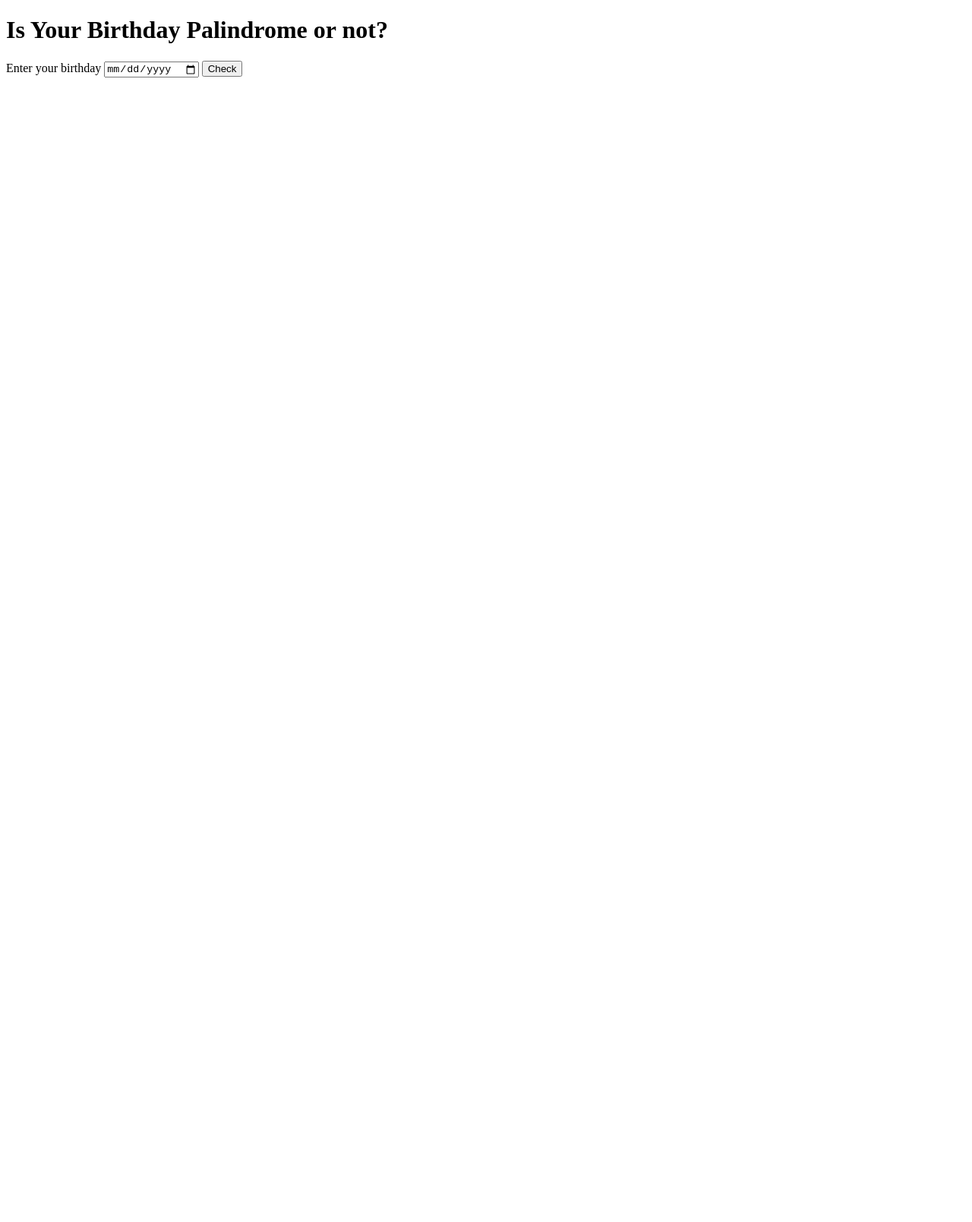
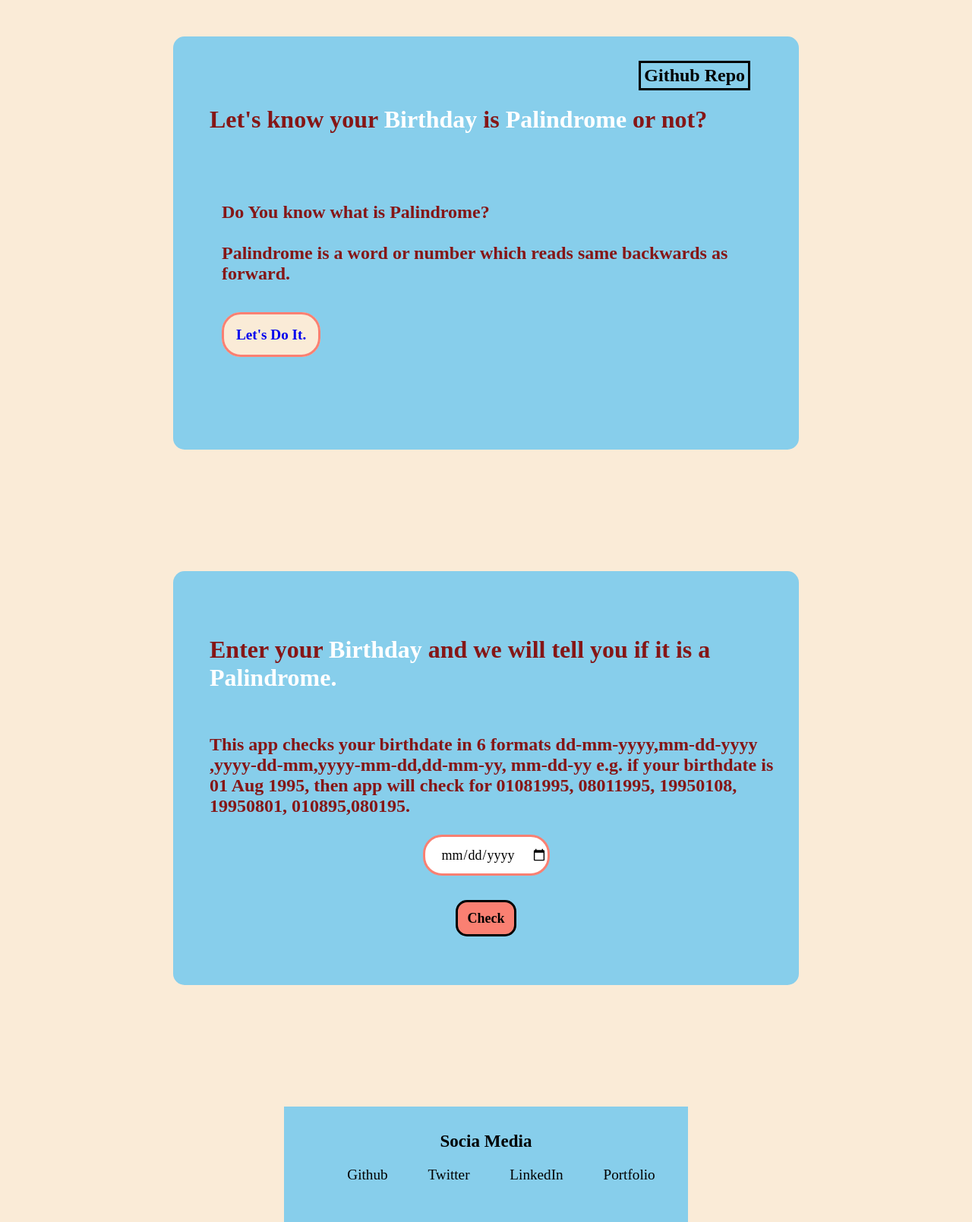
Before and after one commit to shuklahimanshu81/Is-Your-Birthday-Palindrome, a plain HTML site: page index.html in a window 1280 px wide. Shown: the whole page at 76% size. Before the commit the page ends 800 px from the top, so only its background shows below. Drawn offline with Linux system fonts and the light colour scheme.

Commit message:
styling done

```diff
--- a/App.js
+++ b/App.js
@@ -1,7 +1,7 @@
 var birthday = document.querySelector("#birthday");
 var checkBtn = document.querySelector("#checkBtn");
 var result = document.querySelector("#result");
-
+var timer = document.querySelector("#timer");
 
 checkBtn.addEventListener('click', clickHandler);
 
@@ -22,9 +22,18 @@ function clickHandler() {
         result.innerText = "your birthday is palindroome";
        }
      if(!isPalindrome){
+        checkBtn.style.display ="none";
+        timer.style.display = "block" ;
       var  nextPalindrome = nextPalindromeDate(date);
-      result.innerText = "Oops! You missed palindrome birthday " + nextPalindrome[0] +" by " + nextPalindrome[1] + " days ";
+     setTimeout( function()
+     {
+         result.innerText = "Oops! Your birthdate is not palindrome. Nearest palindrome date is " + nextPalindrome[0] + ". You missed it by " + nextPalindrome[1] + " days." ;
+         result.style.display = "block";
+    timer.style.display = "none";
+    },3200)
+
      }
+
 
 }
 
--- a/index.html
+++ b/index.html
@@ -5,13 +5,49 @@
     <meta http-equiv="X-UA-Compatible" content="IE=edge">
     <meta name="viewport" content="width=device-width, initial-scale=1.0">
     <title>Is Your Birthday Palindrome</title>
+    <link rel="stylesheet" href="/style.css">
 </head>
 <body>
-     <h1> Is Your Birthday Palindrome or not?</h1>
-     <label for="birthday">Enter your birthday </label>
-     <input id="birthday" type="date">
-     <button id="checkBtn"> Check </button>
-     <div id="result"></div>
+    <section id="head-div">
+        <nav>
+            <a id="repo" href="https://github.com/shuklahimanshu81/Is-Your-Birthday-Palindrome"> Github Repo </a>
+        </nav>
+        <div >
+            <h1> Let's know your <span style="color: white;"> Birthday</span>  is<span style="color: white;"> Palindrome</span> or not?
+            </h1>
+            <p id="intro-para">
+                Do You know what is Palindrome?<br><br>
+             Palindrome is a word or number which reads same
+                backwards as forward.
+            </p>
+            <a id="link-1" href="#main-div">
+                Let's Do It.
+            </a>
+        </div>
+    </section>
+
+    <div id="main-div">
+        <h1> Enter your <span style="color: white;"> Birthday</span> and we will tell you if it is a <span style="color: white;"> Palindrome.</span> </h1>
+
+        <p id="detail-para"> This app checks your birthdate in 6 formats dd-mm-yyyy,mm-dd-yyyy ,yyyy-dd-mm,yyyy-mm-dd,dd-mm-yy, mm-dd-yy
+            e.g. if your birthdate is 01 Aug 1995, then app will check for 01081995, 08011995, 19950108, 19950801, 010895,080195. </p>
+        <input id="birthday" type="date">
+        <button id="checkBtn"> Check </button>
+        <div id="timer"><img src="/giphy.webp"></div>
+        <div id="result"></div>
+    </div>
+
+    <div>
+        <footer class="footer">
+            <div class="footer-header"> Socia Media  </div>
+            <ul class="social links">
+                <li class="list-item-inline"> <a class="link" href="https://github.com/shuklahimanshu81">  Github </a> </li>
+                <li class="list-item-inline"> <a class="link" href="https://twitter.com/Developer__dude"> Twitter </a> </li>
+                <li class="list-item-inline"> <a class="link" href="https://www.linkedin.com/in/himanshu-shukla-26003a182/"> LinkedIn </a> </li>
+                <li class="list-item-inline"> <a class="link" href="https://shuklahim.netlify.app">  Portfolio </a> </li>
+            </ul>
+        </footer>
+    </div>
 
 
 
--- /dev/null
+++ b/style.css
@@ -0,0 +1,149 @@
+*{
+
+    font-family: 'Hahmlet', serif;
+
+}
+body{
+    max-width: 1300px;
+    margin: 0rem auto;
+    background-color: antiquewhite;
+}
+#repo{
+    float: right;
+    margin-right: 2rem;
+    font-size: 1.5rem;
+    font-weight: bold;
+    text-decoration: none;
+    color: black;
+    border: solid black;
+    padding: 3px 4px;
+}
+#head-div{
+    border-radius: 15px;
+    padding: 2rem 2rem;
+    margin: 3rem auto;
+    background-color: skyblue;
+    max-width: 760px;
+    height: 60vh;
+}
+#intro-para{
+    font-size: 1.5rem;
+    font-weight: bold;
+    color: #851616;
+    padding: 2rem;
+
+}
+#link-1{
+    text-decoration: none;
+    border: solid salmon;
+    border-radius: 25px;
+    background-color: antiquewhite;
+    padding: 1rem 1rem;
+    font-size: larger;
+    font-weight: bold;
+    margin:0rem 2rem;
+
+}
+h1{
+    font-size: 2rem;
+    color: #851616;
+    padding: 2rem 1rem;
+}
+#main-div{
+        border-radius: 15px;
+        padding: 2rem 2rem;
+        margin: 10rem auto;
+        background-color: skyblue;
+        max-width: 760px;
+
+
+}
+#detail-para{
+    font-size: 1.5rem;
+    font-weight: bold;
+    color: #851616;
+    padding-left: 1rem;
+
+}
+label{
+    font-size: larger;
+    display: block;
+    text-align: center;
+}
+input{
+    margin: 0rem auto;
+    display: block;
+    height: 3rem;
+    text-align: center;
+    border-radius: 25px ;
+    width: 10rem;
+    border: solid salmon 3px;
+    font-size: large;
+}
+#checkBtn{
+        margin: 2rem auto;
+        display: block;
+        height: 3rem;
+        text-align: center;
+        border-radius: 15px ;
+        width: 5rem;
+        border: solid black 3px;
+        font-size: large;
+        background-color: salmon;
+        color: black;
+        font-weight: bold;
+
+
+}
+#timer{
+    margin: 1rem auto;
+    display: block;
+   width:60%;
+   display:none;
+
+
+}
+
+#result{
+    font-size: 1.7rem;
+    font-weight: bold;
+    border: solid white;
+    padding: 2rem 2rem;
+    display: none;
+    margin-top: 1rem;
+}
+footer{
+    background-color: skyblue ;
+    padding: 2rem 1rem;
+    text-align: center;
+    color: black;
+    max-width: 500px;
+    margin: 0rem auto;
+    margin-top: 5rem;
+    font-size: larger;
+
+  }
+
+  .link{
+    box-sizing: border-box;
+    padding: 0.5rem 1rem;
+    text-decoration: none;
+
+
+    border-radius: 0.5rem;
+  }
+  .footer .link{
+    color : black;
+  }
+
+  .footer .footer-header {
+    font-size: larger;
+    font-weight: bold;
+  }
+  .list-non-bullet{
+    list-style: none;
+  }
+  .list-item-inline{
+    display: inline;
+    padding: 0rem 0.5rem;
+  }
```
Also changed, not shown: giphy.webp (added).
